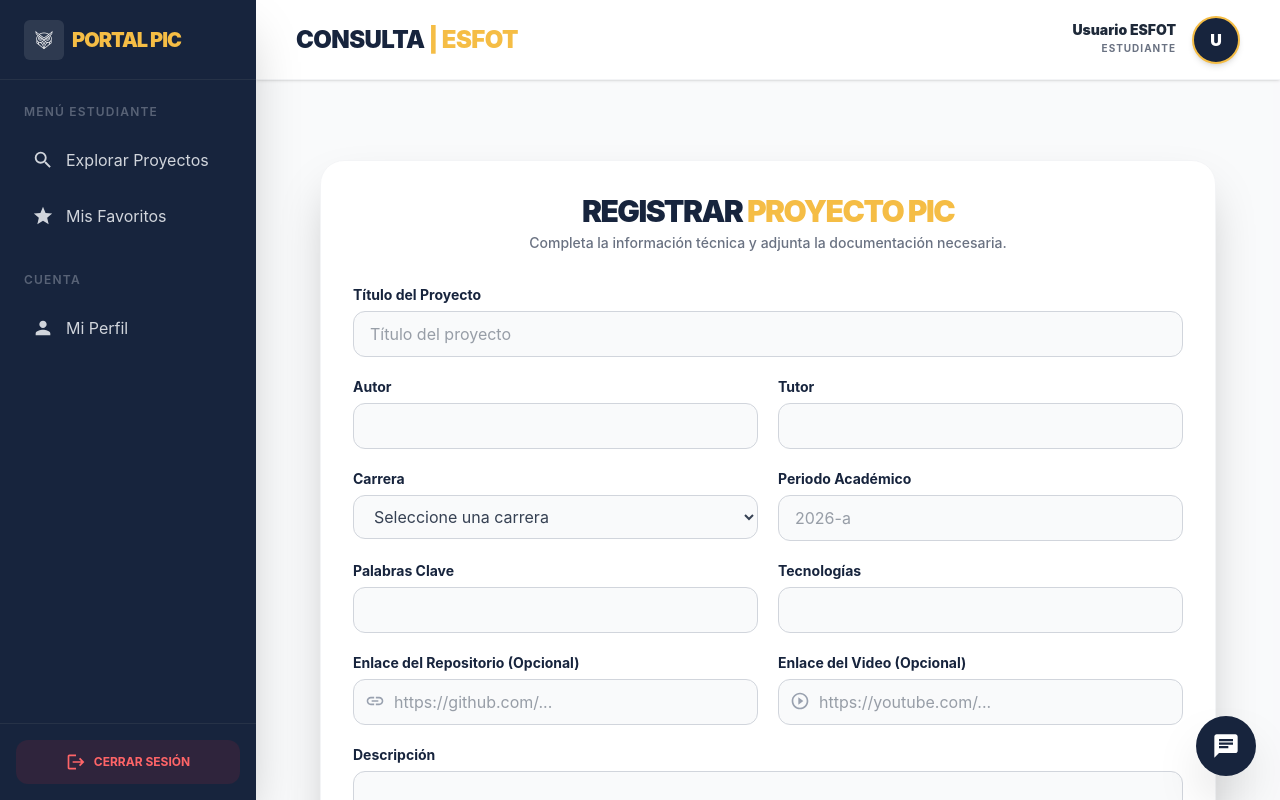
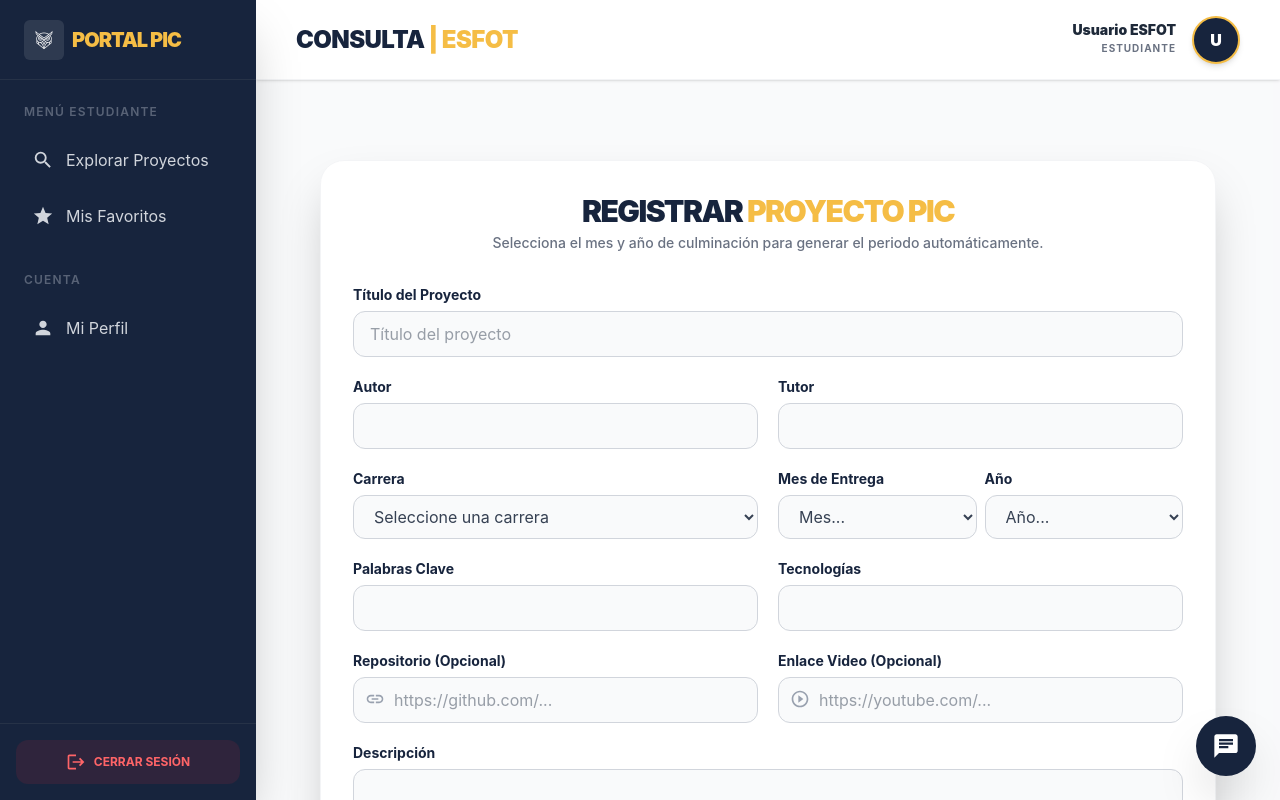
Before and after one commit to NicolasCh25/TESIS_FRONT2026, a React (Vite) app: page /dashboard/create in a window 1280 px wide. Built offline with nearby package versions, Linux system fonts and the light colour scheme; sample sign-in values are in the browser's storage.

Commit message:
Correcion proyectoss

```diff
--- a/src/components/projects/FormularioProyecto.jsx
+++ b/src/components/projects/FormularioProyecto.jsx
@@ -9,13 +9,22 @@ const FormularioProyecto = ({
   cargando,
   defaultValues
 }) => {
-
   const {
     register,
     handleSubmit,
     formState: { errors },
     reset
   } = useForm();
+
+  // Generar lista de años (últimos 10 años)
+  const años = Array.from({ length: 10 }, (_, i) => new Date().getFullYear() - i);
+
+  const meses = [
+    { n: "01", m: "Enero" }, { n: "02", m: "Febrero" }, { n: "03", m: "Marzo" },
+    { n: "04", m: "Abril" }, { n: "05", m: "Mayo" }, { n: "06", m: "Junio" },
+    { n: "07", m: "Julio" }, { n: "08", m: "Agosto" }, { n: "09", m: "Septiembre" },
+    { n: "10", m: "Octubre" }, { n: "11", m: "Noviembre" }, { n: "12", m: "Diciembre" }
+  ];
 
   useEffect(() => {
     if (defaultValues) {
@@ -24,25 +33,24 @@ const FormularioProyecto = ({
         autor: defaultValues.autor || "",
         tutor: defaultValues.tutor || "",
         carrera: defaultValues.carrera || "",
-        periodoAcademico: defaultValues.periodoAcademico || "",
         palabrasClave: defaultValues.palabrasClave || "",
         tecnologias: defaultValues.tecnologias || "",
         descripcion: defaultValues.descripcion || "",
         repositorio: defaultValues.repositorio || "",
         video: defaultValues.video || "",
+        // Nota: El periodo se calcula automáticamente, no se resetea aquí
       });
     }
   }, [defaultValues, reset]);
 
   const inputClass =
-    "block w-full rounded-xl border border-gray-300 bg-gray-50 focus:bg-white focus:border-[#17243D] focus:outline-none focus:ring-1 focus:ring-[#17243D] py-2.5 px-4 text-gray-700 transition-all duration-200";
+    "block w-full rounded-xl border border-gray-300 bg-gray-50 focus:bg-white focus:border-[#17243D] focus:outline-none focus:ring-1 focus:ring-[#17243D] py-2.5 px-4 text-gray-700 transition-all duration-200 cursor-pointer";
 
   const labelClass =
     "mb-1.5 block text-sm font-bold text-[#17243D]";
 
   return (
     <form onSubmit={handleSubmit(onSubmit)} className="space-y-5">
-
       <div className="grid grid-cols-1 md:grid-cols-2 gap-5">
 
         <div className="md:col-span-2">
@@ -93,14 +101,28 @@ const FormularioProyecto = ({
           {errors.carrera && <p className="text-red-500 text-xs mt-1">{errors.carrera.message}</p>}
         </div>
 
-        <div>
-          <label className={labelClass}>Periodo Académico</label>
-          <input
-            placeholder="2026-a"
-            className={inputClass}
-            {...register("periodoAcademico", { required: "Requerido" })}
-          />
-          {errors.periodoAcademico && <p className="text-red-500 text-xs mt-1">{errors.periodoAcademico.message}</p>}
+        {/* ✅ NUEVO SELECTOR DE MES Y AÑO */}
+        <div className="grid grid-cols-2 gap-2">
+          <div>
+            <label className={labelClass}>Mes de Entrega</label>
+            <select
+              className={inputClass}
+              {...register("mesEntrega", { required: "Mes requerido" })}
+            >
+              <option value="">Mes...</option>
+              {meses.map(m => <option key={m.n} value={m.n}>{m.m}</option>)}
+            </select>
+          </div>
+          <div>
+            <label className={labelClass}>Año</label>
+            <select
+              className={inputClass}
+              {...register("añoEntrega", { required: "Año requerido" })}
+            >
+              <option value="">Año...</option>
+              {años.map(a => <option key={a} value={a}>{a}</option>)}
+            </select>
+          </div>
         </div>
 
         <div>
@@ -121,9 +143,8 @@ const FormularioProyecto = ({
           {errors.tecnologias && <p className="text-red-500 text-xs mt-1">{errors.tecnologias.message}</p>}
         </div>
 
-        {/* Repositorio (Opcional - Sin validación required) */}
         <div>
-          <label className={labelClass}>Enlace del Repositorio (Opcional)</label>
+          <label className={labelClass}>Repositorio (Opcional)</label>
           <div className="relative">
             <MdLink className="absolute left-3 top-3 text-gray-400" size={20} />
             <input
@@ -135,9 +156,8 @@ const FormularioProyecto = ({
           </div>
         </div>
 
-        {/* Video (Opcional - Sin validación required) */}
         <div>
-          <label className={labelClass}>Enlace del Video (Opcional)</label>
+          <label className={labelClass}>Enlace Video (Opcional)</label>
           <div className="relative">
             <MdPlayCircleOutline className="absolute left-3 top-3 text-gray-400" size={20} />
             <input
@@ -148,7 +168,6 @@ const FormularioProyecto = ({
             />
           </div>
         </div>
-
       </div>
 
       <div>
@@ -165,7 +184,7 @@ const FormularioProyecto = ({
         <input
           type="file"
           accept=".pdf"
-          className="block w-full text-sm text-gray-500 file:mr-4 file:py-2 file:px-4 file:rounded-full file:border-0 file:text-sm file:font-semibold file:bg-[#17243D] file:text-white"
+          className="block w-full text-sm text-gray-500 file:mr-4 file:py-2 file:px-4 file:rounded-full file:border-0 file:text-sm file:font-semibold file:bg-[#17243D] file:text-white cursor-pointer"
           onChange={(e) => setArchivo(e.target.files[0] || null)}
         />
       </div>
@@ -177,7 +196,6 @@ const FormularioProyecto = ({
       >
         {cargando ? "PROCESANDO..." : "FINALIZAR REGISTRO"}
       </button>
-
     </form>
   );
 };
--- a/src/pages/CrearProyecto.jsx
+++ b/src/pages/CrearProyecto.jsx
@@ -21,32 +21,35 @@ const CrearProyecto = () => {
 
     setCargando(true);
     try {
-      // ✅ Limpieza de la URL para evitar errores de conexión
       const baseUrl = import.meta.env.VITE_BACKEND_URL.replace(/\/$/, "");
       const url = `${baseUrl}api/proyectos`;
 
       const formData = new FormData();
 
-      // Datos obligatorios y descriptivos
+      // ✅ CALCULAR PERIODO AUTOMÁTICO
+      // Enero a Junio -> periodo -a | Julio a Diciembre -> periodo -b
+      const mes = parseInt(dataForm.mesEntrega);
+      const año = dataForm.añoEntrega;
+      const letraPeriodo = mes <= 6 ? "a" : "b";
+      const periodoCalculado = `${año}-${letraPeriodo}`;
+
+      // Datos obligatorios
       formData.append("titulo", dataForm.titulo);
       formData.append("descripcion", dataForm.descripcion);
       formData.append("autor", dataForm.autor);
       formData.append("tutor", dataForm.tutor);
       formData.append("palabrasClave", dataForm.palabrasClave);
       formData.append("tecnologias", dataForm.tecnologias);
-      formData.append("periodoAcademico", dataForm.periodoAcademico);
+      formData.append("periodoAcademico", periodoCalculado); // Enviado como el backend espera
       formData.append("carrera", dataForm.carrera);
-
-      // ✅ Campos opcionales (Repositorio y Video)
       formData.append("repositorio", dataForm.repositorio || "");
       formData.append("video", dataForm.video || "");
 
-      // ✅ CORRECCIÓN DE FECHA: Se envía en formato YYYY-MM-DD para evitar el error de "Cast to date failed"
-      const f = new Date();
-      const fecha = `${f.getFullYear()}-${String(f.getMonth() + 1).padStart(2, '0')}-${String(f.getDate()).padStart(2, '0')}`;
-      formData.append("fecha", fecha);
+      // ✅ FECHA BASADA EN LA SELECCIÓN
+      // Se envía el primer día del mes seleccionado
+      const fechaFormateada = `${año}-${dataForm.mesEntrega}-01`;
+      formData.append("fecha", fechaFormateada);
 
-      // Manejo del archivo PDF
       if (archivo) {
         formData.append("archivoPDF", archivo);
       }
@@ -78,7 +81,7 @@ const CrearProyecto = () => {
             Registrar <span className="text-[#F5BD45]">Proyecto PIC</span>
           </h1>
           <p className="text-gray-500 text-sm mt-1 font-medium">
-            Completa la información técnica y adjunta la documentación necesaria.
+            Selecciona el mes y año de culminación para generar el periodo automáticamente.
           </p>
         </div>
 
```
